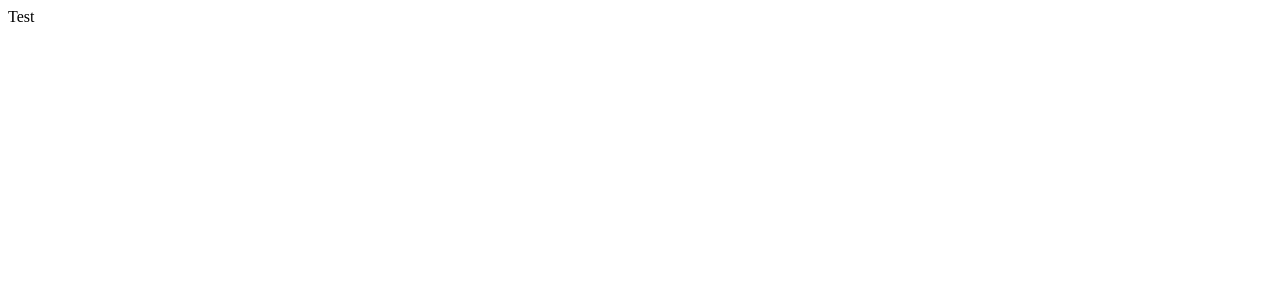
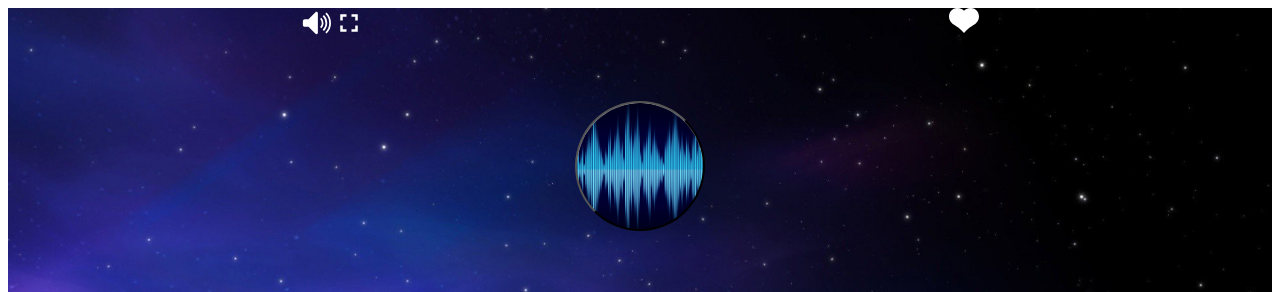
Before and after one commit to YanMSH/rs-lang, a website built with webpack: page src/index.html in a window 1280 px wide. Shown: the top 292 px of the page. Built offline with nearby package versions, Linux system fonts and the light colour scheme.

Commit message:
fix: change some mistakes

```diff
--- a/src/core/audiocall/app/audioCallApp.ts
+++ b/src/core/audio-call/app/audioCallApp.ts
@@ -1,4 +1,4 @@
-import AudioCallController from "../audioCallcontroller/audioCallController";
+import AudioCallController from "../audio-call-controller/audio-call-controller";
 
 export default class AudioCallApp {
 
--- /dev/null
+++ b/src/core/audio-call/audio-call-controller/audio-call-controller.ts
@@ -0,0 +1,18 @@
+import AudioCallView from '../audio-call-view/audio-call-view';
+
+export default class AudioCallController {
+  public view: AudioCallView;
+
+  constructor() {
+    this.view = new AudioCallView();
+  }
+  connectWithView() {
+    this.view.renderMainPage();
+    this.controlHeart();
+  }
+  controlHeart() {
+    const heart = this.view.createHeart();
+    const lifeCounter = document.querySelector('.life-counter') as HTMLDivElement;
+    lifeCounter.append(heart);
+  }
+}
--- a/src/core/audiocall/audioCallView/audioCallView.css
+++ b/src/core/audio-call/audio-call-view/audio-call-view.css
@@ -1,11 +1,11 @@
 @import url('https://fonts.googleapis.com/css2?family=Cabin:wght@400;500&family=Ubuntu:wght@500;700&display=swap');
 
 :root {
-  --wrapperBackground: url("../../audiocall/assets/img/background.jpg");
-  --controlPanelSound: url("../../audiocall/assets/img/unmute.svg");
-  --controlFullScreen: url("../../audiocall/assets/img/fullscreen.svg");
-  --audio-button-image: url('../../audiocall/assets/img/audio-image.png');
-  --hearth: url("../../audiocall/assets/img/hearth.svg");
+  --wrapperBackground: url("../../../assets/img/background.jpg");
+  --controlPanelSound: url("../../../assets/img/unmute.svg");
+  --controlFullScreen: url("../../../assets/img/fullscreen.svg");
+  --audio-button-image: url('../../../assets/img/audio-image.png');
+  --heart: url("../../../assets/img/heart.svg");
   --color-audio-button: white;
   --color-negation-button: #808080;
   --color-word-button: white;
@@ -83,10 +83,10 @@
   align-items: center;
   gap: 80px;
 }
-.hearth {
+.heart {
   width: 30px;
   height: 30px;
-  background-image: var(--hearth);
+  background-image: var(--heart);
   background-repeat: no-repeat;
   background-size: 100%;
 }
--- a/src/core/audiocall/audioCallView/audioCallView.ts
+++ b/src/core/audio-call/audio-call-view/audio-call-view.ts
@@ -1,18 +1,16 @@
-import './audioCallView.css';
+import './audio-call-view.css';
 
 export default class AudioCallView {
 
   renderMainPage() {
-    const main = document.querySelector<HTMLElement>('main');
-    if (main) {
-      main.innerHTML = '';
-    }
+    const main = document.querySelector('main') as HTMLElement;
+    main.innerHTML = '';
     const wrapper = document.createElement('div');
     wrapper.classList.add('wrapper');
     const headerPanel = this.compareHeaderPanel();
     const mainPanel = this.compareGamePanel();
     wrapper.append(headerPanel, mainPanel);
-    main?.append(wrapper);
+    main.append(wrapper);
   }
 
   createResponseOptions() {
@@ -73,9 +71,9 @@ export default class AudioCallView {
 
     return gamePanel;
   }
-  createHearth() {
-    const hearth = document.createElement('div');
-    hearth.classList.add('hearth');
-    return hearth;
+  createHeart() {
+    const heart = document.createElement('div');
+    heart.classList.add('heart');
+    return heart;
   }
 }
--- a/src/core/audiocall/audioCallcontroller/audioCallController.ts
+++ /dev/null
@@ -1,18 +0,0 @@
-import AudioCallView from '../audioCallView/audioCallView';
-
-export default class AudioCallController {
-  public view: AudioCallView;
-
-  constructor() {
-    this.view = new AudioCallView();
-  }
-  connectWithView() {
-    this.view.renderMainPage();
-    this.controlHearth();
-  }
-  controlHearth() {
-    const hearth = this.view.createHearth();
-    const lifeCounter = document.querySelector<HTMLDivElement>('.life-counter');
-    lifeCounter?.append(hearth);
-  }
-}
--- a/src/core/components/app/app.ts
+++ b/src/core/components/app/app.ts
@@ -1,4 +1,4 @@
-import AudioCallApp from '../../audiocall/app/audioCallApp';
+import AudioCallApp from '../../audio-call/app/audioCallApp';
 
 export default class App {
   public appAudio: AudioCallApp;
--- a/src/index.ts
+++ b/src/index.ts
@@ -4,4 +4,4 @@ import App from './core/components/app/app';
 
 const app = new App();
 
-// app.renderAudioCall();
+app.renderAudioCall();
--- a/webpack.config.js
+++ b/webpack.config.js
@@ -4,6 +4,7 @@ const { merge } = require('webpack-merge');
 const HtmlWebpackPlugin = require('html-webpack-plugin');
 const { CleanWebpackPlugin } = require('clean-webpack-plugin');
 const EslintPlugin = require('eslint-webpack-plugin');
+const CopyPlugin = require('copy-webpack-plugin');
 
 
 const baseConfig = {
@@ -38,6 +39,7 @@ const baseConfig = {
     output: {
         filename: 'index.js',
         path: path.resolve(__dirname, './dist'),
+        assetModuleFilename: 'assets/img/[name][ext]',
     },
     plugins: [
         new webpack.ProvidePlugin({
@@ -49,6 +51,9 @@ const baseConfig = {
             filename: 'index.html',
         }),
         new CleanWebpackPlugin(),
+        new CopyPlugin({
+            patterns: [{ from: './src/assets/img', to: '../dist/assets/img' }],
+        }),
     ],
 };
 
```
Also changed, not shown: src/assets/img/audio-image.png (renamed from src/core/audiocall/assets/img/audio-image.png), src/assets/img/background.jpg (renamed from src/core/audiocall/assets/img/background.jpg), src/assets/img/background.png (renamed from src/core/audiocall/assets/img/background.png), src/assets/img/fullscreen.svg (renamed from src/core/audiocall/assets/img/fullscreen.svg), src/assets/img/heart.svg (renamed from src/core/audiocall/assets/img/hearth.svg), src/assets/img/mute.svg (renamed from src/core/audiocall/assets/img/mute.svg), src/assets/img/unmute.svg (renamed from src/core/audiocall/assets/img/unmute.svg).
